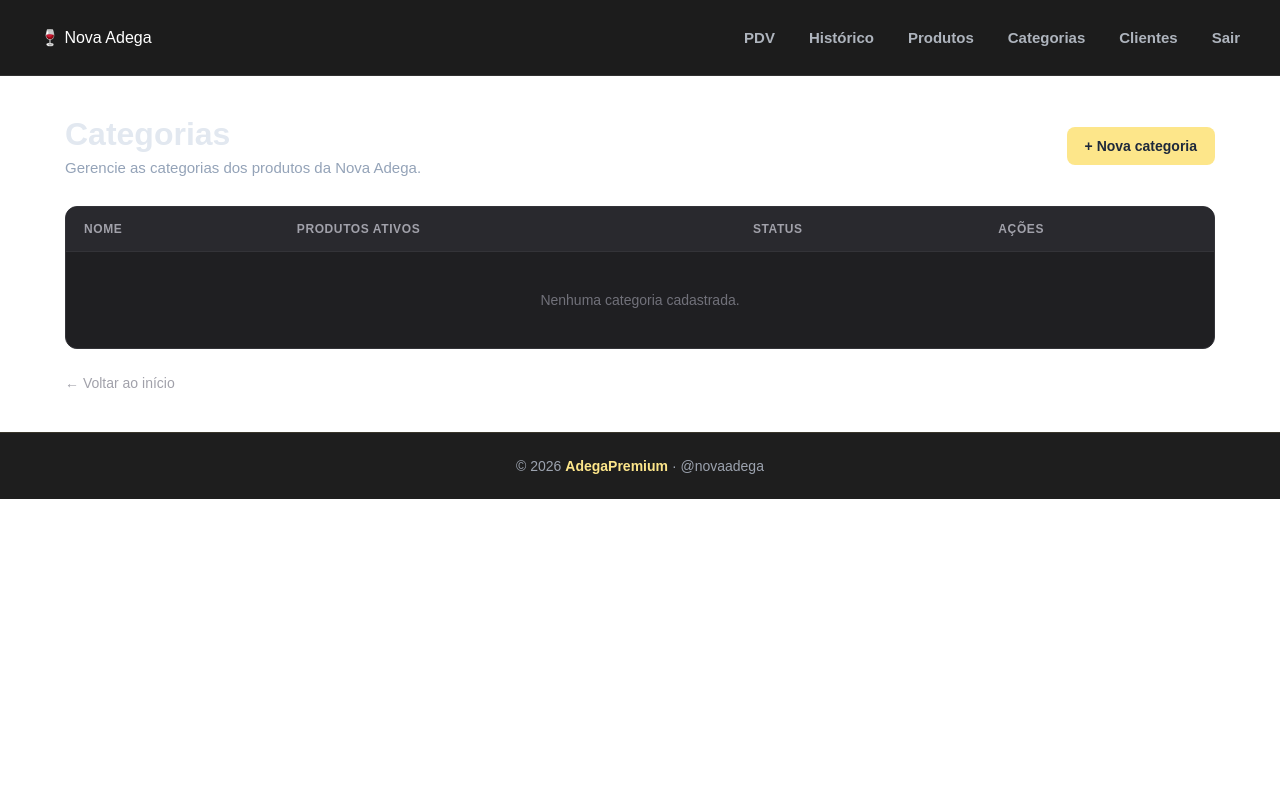
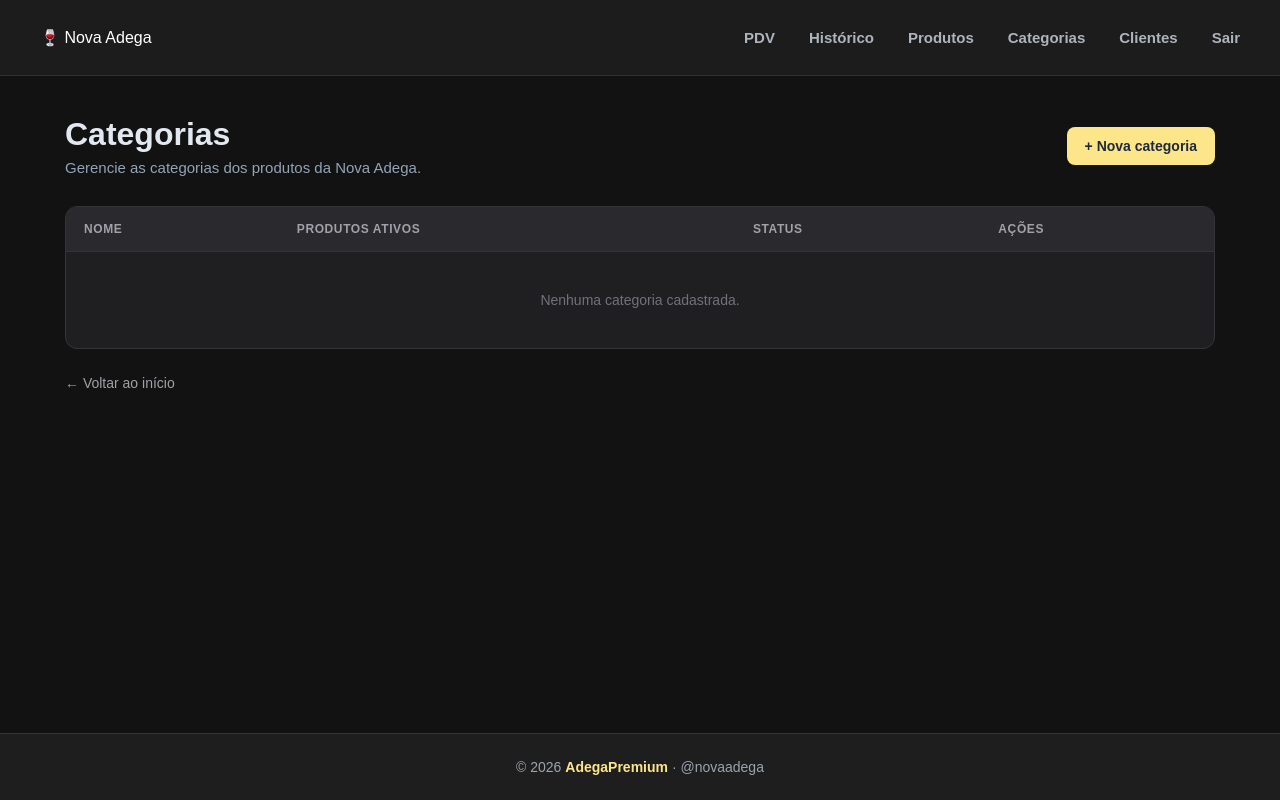
Before and after one commit to Jessy-Lima/Nova-Adega, a FastAPI app: template app/templates/categorias/index.html in a window 1280 px wide. Run offline with FastAPI, Linux system fonts and the light colour scheme; the template is opened without the code that fills it, so the values that code supplies are empty.

Commit message:
chore: atualizar arquivos .pyc e corrigir conflitos no CSS

```diff
--- a/app/static/CSS/home.css
+++ b/app/static/CSS/home.css
@@ -15,14 +15,9 @@ html {
 
 body {
     font-family: Arial, Helvetica, sans-serif;
-<<<<<<< HEAD
-    background: #111111;
-    color: #f9fafb;
-=======
     background: #121212;
-    color: #F9FAFB;
+    color: #121212;
 
->>>>>>> 30c9e60754f7652351136c65b60e083982b349b1
     min-height: 100vh;
 
     display: flex;
```
Also changed, not shown: banco.db.
